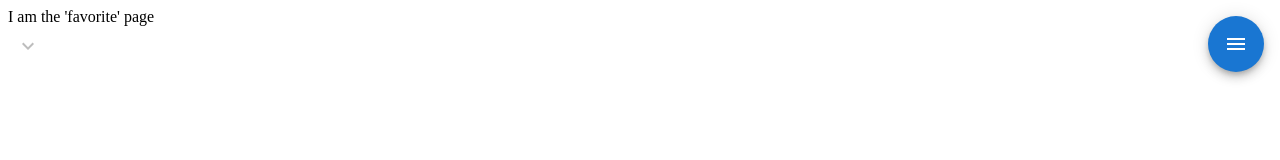
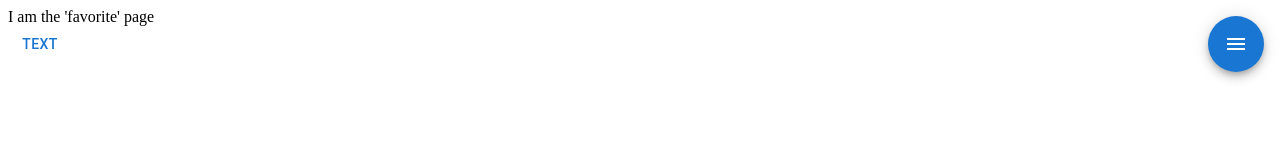
Before and after one commit to flol3622/assignment, a React (Create React App) app: page /favorite in a window 1280 px wide. Shown: the top 160 px of the page. Built offline with nearby package versions, Linux system fonts and the light colour scheme.

Commit message:
html ref to footer

```diff
--- a/src/components/Footer.js
+++ b/src/components/Footer.js
@@ -11,7 +11,8 @@ export default function Footer() {
         position: 'absolute',
         top: '100vh',
         mt: 0
-        }}>
+        }}
+        id="footer">
 
       <p>test</p>
     </Box>
--- a/src/components/FooterArrow.js
+++ b/src/components/FooterArrow.js
@@ -1,18 +1,8 @@
 import * as React from 'react';
-import IconButton from '@mui/material/IconButton';
-import KeyboardArrowDownIcon from '@mui/icons-material/KeyboardArrowDown';
+import Button from '@mui/material/Button';
 
-export default function FooterArrow() {
+export default function BasicButtons() {
   return (
-    <div onClick={() => { window.scrollTo({top: document.documentElement.scrollHeight, behavior: 'smooth' })}}>
-
-        <IconButton
-            aria-label="delete"
-            disabled color="primary">
-
-            <KeyboardArrowDownIcon />
-        </IconButton>
-    </div>
-
+      <Button variant="text" href="#footer">Text</Button>
   );
 }
```
